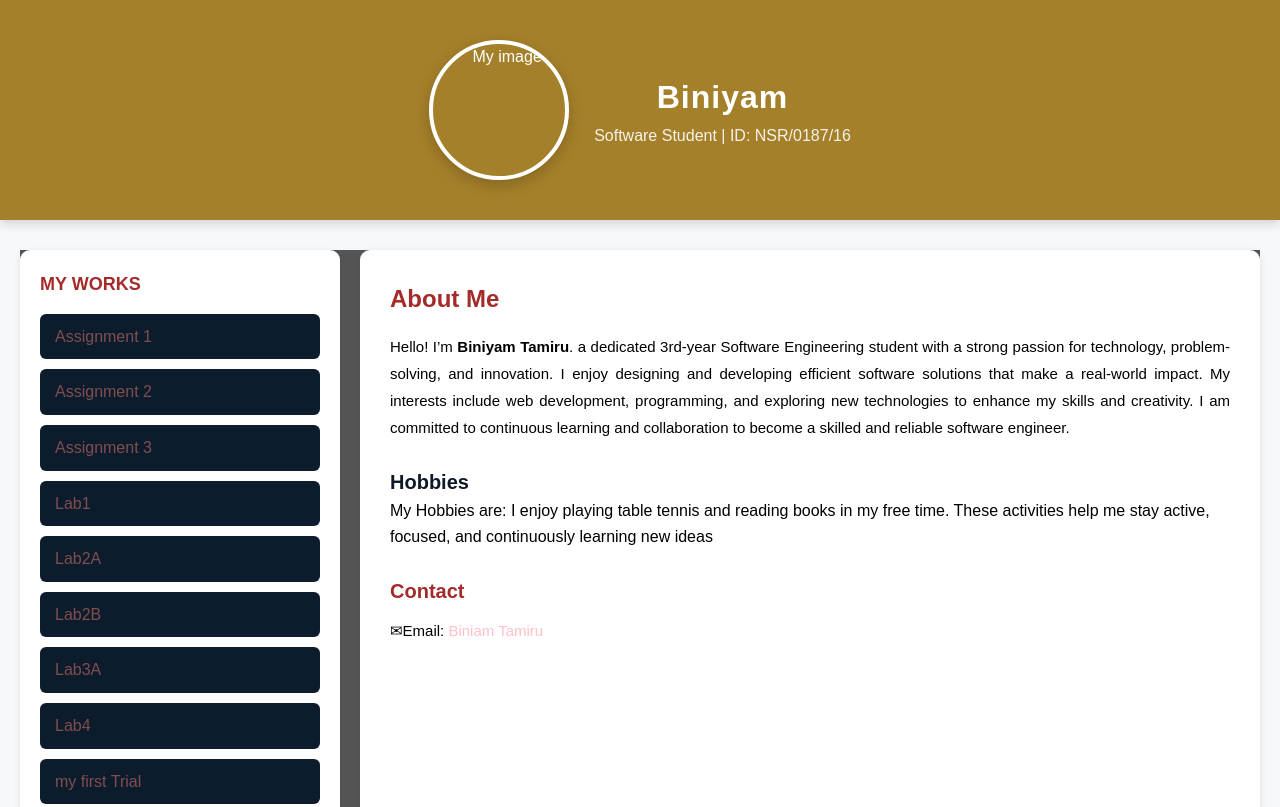
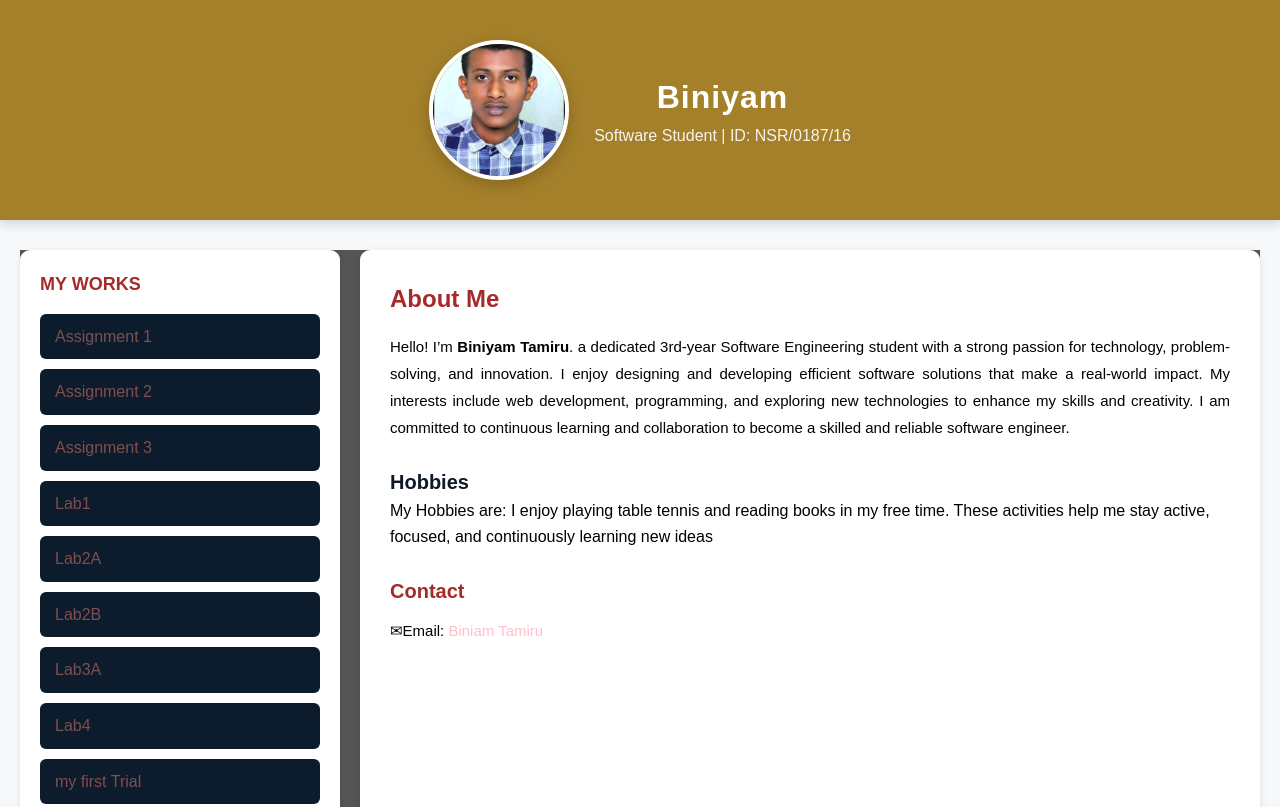
Before and after one commit to BiniyamTamiru/bbb, a plain HTML site: page index.html in a window 1280 px wide. Shown: the top 807 px of the page. Drawn offline with Linux system fonts and the light colour scheme.

Commit message:
Fix HTML formatting and structure

```diff
--- a/index.html
+++ b/index.html
@@ -11,7 +11,7 @@
   <header class="header">
     <div class="header-content">
 
-      <img src="img/bini.jpg" alt="My image" class="profile-image">
+      <img src="bini.jpg" alt="My image" class="profile-image">
       <div class="info">
         <h1>Biniyam</h1>
         <p class="id">Software Student | ID: NSR/0187/16</p>
@@ -63,4 +63,5 @@
   </footer>
 
 </body>
+
 </html>
```
